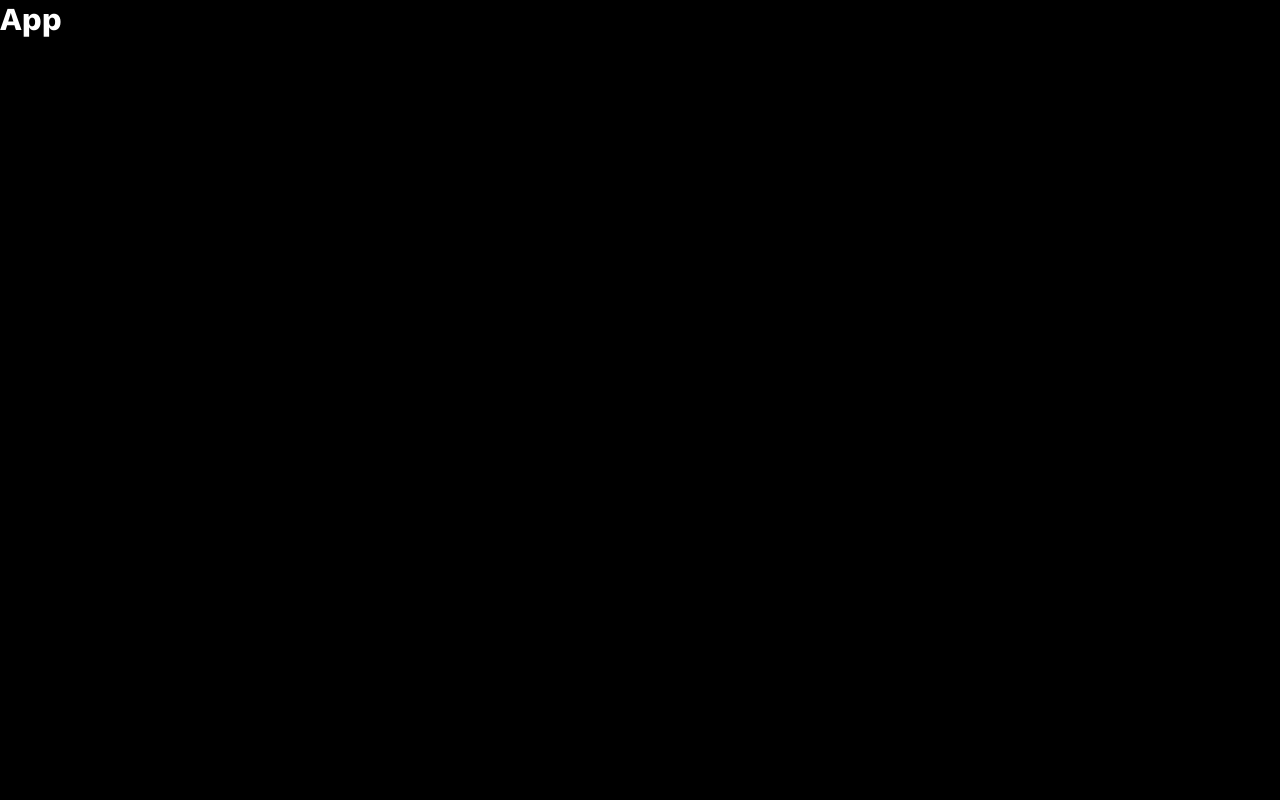
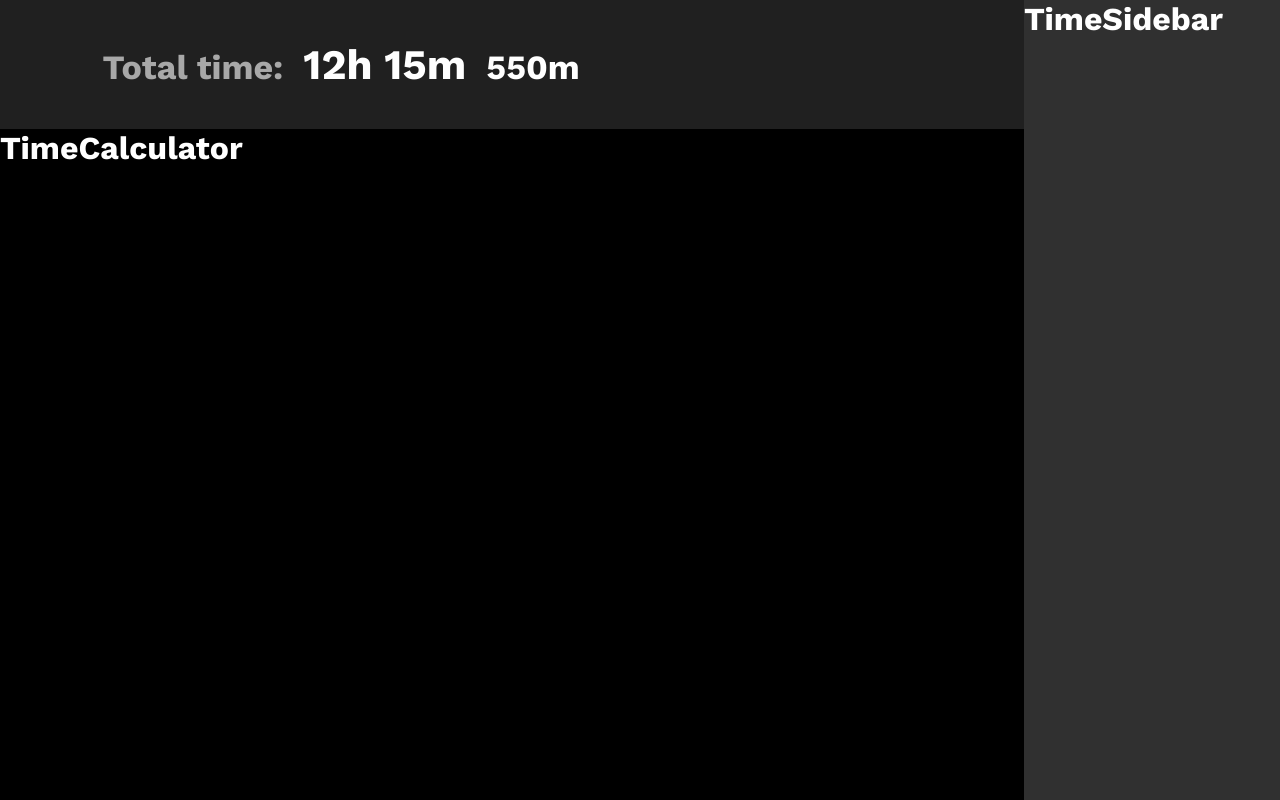
Before and after one commit to SashaNebo/time-calculator, a React (Vite) app: page / in a window 1280 px wide. Built offline with nearby package versions, Linux system fonts and the light colour scheme.

Commit message:
feat: create section totalTime

```diff
--- a/src/App.tsx
+++ b/src/App.tsx
@@ -1,9 +1,18 @@
 import { FC } from 'react'
+
+import { GridLayout } from './components/gridLayout/GridLayout'
+import { TotalTime } from './components/totalTime/TotalTime'
+import { TimeSidebar } from './components/timeSidebar/TimeSidebar'
+import { TimeCalculator } from './components/timeCalculator/TimeCalculator'
 
 const App: FC = () => {
   return (
     <div className='app'>
-      <h1>App</h1>
+      <GridLayout>
+        <TotalTime />
+        <TimeCalculator />
+        <TimeSidebar />
+      </GridLayout>
     </div>
   )
 }
--- a/src/assets/styles/global.css
+++ b/src/assets/styles/global.css
@@ -1,3 +1,8 @@
 :root {
+  --fz-h1: 42px;
+  --fz-h2: 34px;
+  --fz-text: 16px;
+
+  --color-gray: #A8A8A8;
   --border-color: #282828;
 }
--- /dev/null
+++ b/src/components/gridLayout/GridLayout.module.css
@@ -0,0 +1,6 @@
+.grid {
+  display: grid;
+  grid-template-columns: auto min-content;
+  grid-template-rows: min-content 1fr;
+  position: relative;
+}
--- /dev/null
+++ b/src/components/gridLayout/GridLayout.tsx
@@ -0,0 +1,9 @@
+import { FC, ReactNode } from 'react'
+
+import cn from './GridLayout.module.css'
+
+const GridLayout: FC<{ children: ReactNode }> = ({ children }) => {
+  return <div className={cn['grid']}>{children}</div>
+}
+
+export { GridLayout }
--- /dev/null
+++ b/src/components/timeCalculator/TimeCalculator.tsx
@@ -0,0 +1,11 @@
+import { FC } from 'react'
+
+const TimeCalculator: FC = () => {
+  return (
+    <div>
+      <h1>TimeCalculator</h1>
+    </div>
+  )
+}
+
+export { TimeCalculator }
--- /dev/null
+++ b/src/components/timeSidebar/TimeSidebar.module.css
@@ -0,0 +1,7 @@
+.sidebar {
+  width: 20vw;
+  height: 100vh;
+  grid-column: 2/3;
+  grid-row: 1/3;
+  background-color: #303030;
+}
--- /dev/null
+++ b/src/components/timeSidebar/TimeSidebar.tsx
@@ -0,0 +1,13 @@
+import { FC } from 'react'
+
+import cn from './TimeSidebar.module.css'
+
+const TimeSidebar: FC = () => {
+  return (
+    <div className={cn['sidebar']}>
+      <h1>TimeSidebar</h1>
+    </div>
+  )
+}
+
+export { TimeSidebar }
--- /dev/null
+++ b/src/components/totalTime/TotalTime.module.css
@@ -0,0 +1,29 @@
+.total {
+  background-color: #202020;
+}
+
+.total__values {
+  display: flex;
+  align-items: baseline;
+  column-gap: 20px;
+  padding: 40px 0;
+}
+
+.total__text {
+  font-size: var(--fz-h2);
+  color: var(--color-gray);
+}
+
+.total__h {
+  font-size: var(--fz-h1);
+}
+
+.total__m {
+  font-size: var(--fz-h2);
+}
+
+.container {
+  width: 100%;
+  max-width: 80%;
+  margin: 0 auto;
+}
--- /dev/null
+++ b/src/components/totalTime/TotalTime.tsx
@@ -0,0 +1,19 @@
+import { FC } from 'react'
+
+import cn from './TotalTime.module.css'
+
+const TotalTime: FC = () => {
+  return (
+    <div className={cn['total']}>
+      <div className={cn['container']}>
+        <div className={cn['total__values']}>
+          <h2 className={cn['total__text']}>Total time:</h2>
+          <h1 className={cn['total__h']}>12h 15m</h1>
+          <h2 className={cn['total__m']}>550m</h2>
+        </div>
+      </div>
+    </div>
+  )
+}
+
+export { TotalTime }
```
Also changed, not shown: src/components/timeCalculator/TimeCalculator.module.css (added).
